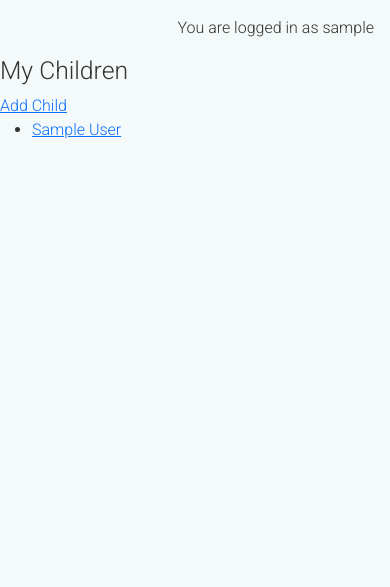
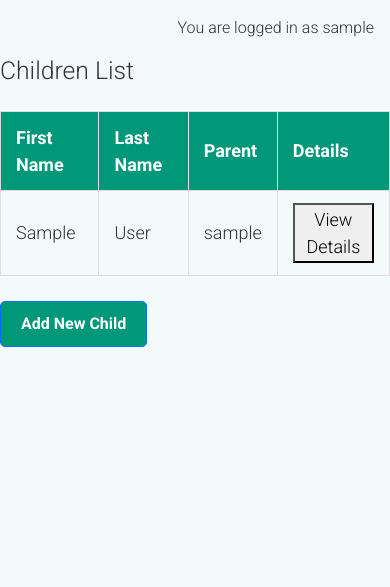
Before and after one commit to SonaliP11/HappyCamp, a Django app: page /children/ in a window 390 px wide. Shown: the part 77-664 px from the top of the page. Run offline with Django 4.2, Linux system fonts and the light colour scheme; a user stored in the database is signed in; tables that the repository leaves empty hold one stand-in row (values such as "Sample post").

Commit message:
Update child list in children app

```diff
--- a/bookings/models.py
+++ b/bookings/models.py
@@ -7,8 +7,8 @@ from django.contrib.auth.models import User
 
 
 class Booking(models.Model):
-    club = models.ForeignKey(Club, on_delete=models.CASCADE)  # Club being booked
-    child = models.ForeignKey(Child, on_delete=models.CASCADE)  # Child attending
+    club = models.ForeignKey(Club, on_delete=models.CASCADE, related_name='bookings')  # Club being booked
+    child = models.ForeignKey(Child, on_delete=models.CASCADE,related_name='bookings')  # Child attending
     parent = models.ForeignKey('auth.User', on_delete=models.CASCADE)  # Parent making booking
     booking_date = models.DateTimeField(auto_now_add=True)
     STATUS_CHOICES = [
--- a/children/templates/children/child_list.html
+++ b/children/templates/children/child_list.html
@@ -1,14 +1,61 @@
 {% extends 'base.html' %}
 
 {% block content %}
-<h2>My Children</h2>
-<a href="{% url 'child-create' %}">Add Child</a>
+<h2>Children List</h2>
 
-<ul>
-    {% for child in children %}
-        <li>
-            <a href="{% url 'child-detail' child.id %}">{{ child.first_name }} {{ child.last_name }}</a>
-        </li>
-    {% endfor %}
-</ul>
+<table class="styled-table">
+    <thead>
+        <tr>
+            <th>First Name</th>
+            <th>Last Name</th>
+            <th>Parent</th>
+            <th>Details</th>
+        </tr>
+    </thead>
+    <tbody>
+        {% for child in children %}
+        <tr>
+            <td>{{ child.first_name }}</td>
+            <td>{{ child.last_name }}</td>
+            <td>{{ child.parent.username }}</td>
+            <td><button onclick="toggleDetails({{ child.id }})">View Details</button></td>
+        </tr>
+        <tr id="details-{{ child.id }}" style="display: none;">
+            <td colspan="5">
+                <strong>Date of Birth:</strong> {{ child.date_of_birth }}<br>
+                <strong>Allergies:</strong> {{ child.allergies }}<br>
+                <strong>Emergency Contact:</strong> {{ child.emergency_contact }}<br>
+                <strong>Bookings:</strong>
+                <ul>
+                    {% for booking in child.bookings.all %}
+                    <li>{{ booking.club.name }} on {{ booking.booking_date }} ({{ booking.status }})</li>
+                    {% empty %}
+                    <li>No bookings found.</li>
+                    {% endfor %}
+                </ul>
+                <a href="{% url 'child-update' child.id %}">Edit</a> |
+                <a href="{% url 'child-delete' child.id %}">Delete</a>
+            </td>
+        </tr>
+        {% empty %}
+        <tr>
+            <td colspan="5">No children found.</td>
+        </tr>
+        {% endfor %}
+    </tbody>
+</table>
+
+<a href="{% url 'child-create' %}" class="btn btn-primary">Add New Child</a>
+
+<script>
+function toggleDetails(childId) {
+    var detailsRow = document.getElementById('details-' + childId);
+    if (detailsRow.style.display === 'none') {
+        detailsRow.style.display = 'table-row';
+    } else {
+        detailsRow.style.display = 'none';
+    }
+}
+</script>
+
 {% endblock %}
--- a/children/urls.py
+++ b/children/urls.py
@@ -4,7 +4,7 @@ from . import views
 urlpatterns = [
     path('', views.child_list, name='child-list'),
     path('add/', views.child_create, name='child-create'),
-    path('<int:child_id>/', views.child_detail, name='child-detail'),
+    ## path('<int:child_id>/', views.child_detail, name='child-detail'),
     path('<int:child_id>/edit/', views.child_update, name='child-update'),
     path('<int:child_id>/delete/', views.child_delete, name='child-delete'),
 ]
--- a/children/views.py
+++ b/children/views.py
@@ -2,6 +2,7 @@ from django.shortcuts import render, get_object_or_404, redirect
 from django.contrib.auth.decorators import login_required
 from .models import Child
 from .forms import ChildForm
+from bookings.models import Booking
 
 
 
@@ -9,14 +10,19 @@ from .forms import ChildForm
 # List all children for the logged-in parent
 @login_required
 def child_list(request):
-    children = Child.objects.filter(parent=request.user)  # Only show the parent's children
+    children = Child.objects.filter(parent=request.user).prefetch_related('bookings')  # Prefetch bookings for each child
     return render(request, 'children/child_list.html', {'children': children})
 
+# @login_required
+# def child_list(request):
+#     children = Child.objects.filter(parent=request.user)  # Only show the parent's children
+#     return render(request, 'children/child_list.html', {'children': children})
+
 # View details of a specific child
-@login_required
-def child_detail(request, child_id):
-    child = get_object_or_404(Child, id=child_id, parent=request.user)
-    return render(request, 'children/child_detail.html', {'child': child})
+# @login_required
+# def child_detail(request, child_id):
+#     child = get_object_or_404(Child, id=child_id, parent=request.user)
+#     return render(request, 'children/child_detail.html', {'child': child})
 
 # Add a new child profile
 @login_required
--- a/happy_camp/settings.py
+++ b/happy_camp/settings.py
@@ -151,8 +151,8 @@ USE_TZ = True
 # https://docs.djangoproject.com/en/4.2/howto/static-files/
 
 STATIC_URL = '/static/'
-STATICFILES_DIRS = [BASE_DIR / "static"]
-STATIC_ROOT = BASE_DIR / "staticfiles"
+STATICFILES_DIRS = [os.path.join(BASE_DIR, 'static'),]
+STATIC_ROOT = os.path.join(BASE_DIR, 'staticfiles')
 
 # Default primary key field type
 # https://docs.djangoproject.com/en/4.2/ref/settings/#default-auto-field
--- a/static/css/style.css
+++ b/static/css/style.css
@@ -132,3 +132,60 @@ body {
     color: #FF6F61;
     margin-right: 5px;
 }
+
+
+
+/* Styled Table */
+.styled-table {
+    width: 100%;
+    border-collapse: collapse;
+    margin: 25px 0;
+    font-size: 18px;
+    text-align: left;
+}
+
+.styled-table thead tr {
+    background-color: #009879;
+    color: #ffffff;
+    text-align: left;
+}
+
+.styled-table th,
+.styled-table td {
+    padding: 12px 15px;
+    border: 1px solid #dddddd;
+}
+
+.styled-table tbody tr {
+    border-bottom: 1px solid #dddddd;
+}
+
+.styled-table tbody tr:nth-of-type(even) {
+    background-color: #f3f3f3;
+}
+
+.styled-table tbody tr:last-of-type {
+    border-bottom: 2px solid #009879;
+}
+
+.styled-table tbody tr:hover {
+    background-color: #f1f1f1;
+}
+
+/* Button Styling */
+.btn {
+    display: inline-block;
+    padding: 10px 20px;
+    font-size: 16px;
+    font-weight: bold;
+    text-align: center;
+    text-decoration: none;
+    color: #ffffff;
+    background-color: #009879;
+    border-radius: 5px;
+    transition: background-color 0.3s ease;
+}
+
+.btn:hover {
+    background-color: #007f63;
+}
```
Also changed, not shown: children/templates/children/child_detail.html (deleted, +0 -33 lines), bookings/migrations/0002_alter_booking_club.py (added), bookings/migrations/0003_alter_booking_child.py (added), 2 other files.
